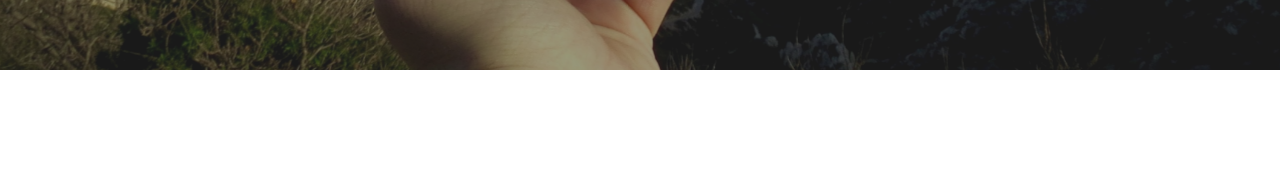
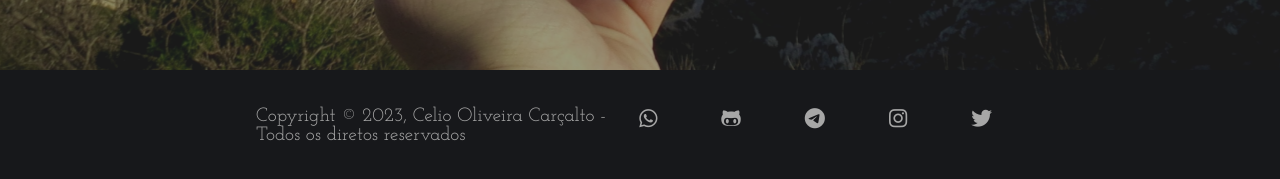
Before and after one commit to Carcalto/Portifolio, a plain HTML site: page thanks.html in a window 1280 px wide. Shown: the part 654-833 px from the top of the page. Before the commit the page ends 800 px from the top, so only its background shows below. Drawn offline with Linux system fonts and the light colour scheme; a web font is replaced by a local one.

Commit message:
Up - rodapé

```diff
--- a/thanks.html
+++ b/thanks.html
@@ -38,6 +38,24 @@
 
     </div>
 
+    <footer>
+        <div class="footer-content">
+          <p>
+            Copyright © 2023, Celio Oliveira Carçalto - Todos os diretos reservados
+          </p>
+          <div class="social-list">
+            <ul>
+              <a href="https://api.whatsapp.com/send?phone=5511982469334&text=Olá, dei uma olhada no seu Portfólio!"
+                        target="_blank"><i class="fab fa-whatsapp"></i></a>
+              <li><a href="https://github.com/Carcalto" target="_blank"><i class="fab fa-github-alt"></i></a></li>
+              <li><a href="https://twitter.com/carcalto" target="_blank"><i class="fab fa-telegram"></i></a></li>
+              <li><a href="https://www.instagram.com/celiochacal" target="_blank"><i class="fab fa-instagram"></i></a></li>
+              <li><a href="https://t.me/Carcalto" target="_blank"><i class="fab fa-twitter"></i></a></li>
+            </ul>
+          </div>
+        </div>
+      </footer>
+
 
 
 </body>
```
Also changed, not shown: index.html (+3 -0 lines).
